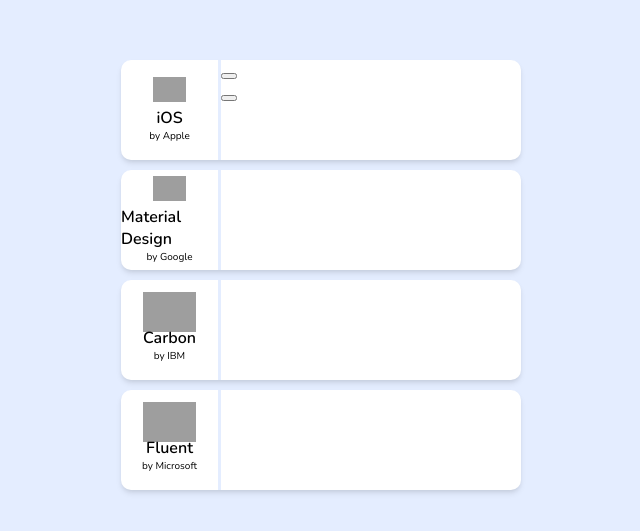
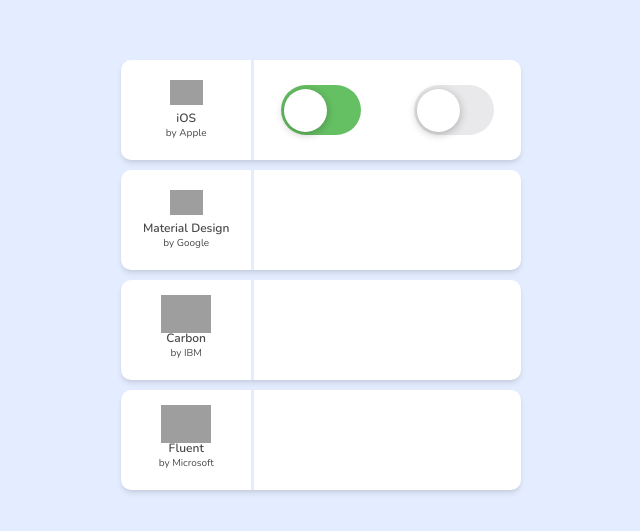
Before and after one commit to FabianXRL16/Toggle-Switch, a website: page index.html in a window 1280 px wide. Shown: the part 125-656 px from the top of the page, without its empty margins (319-959 px from the left). Drawn offline with nearby package versions, Linux system fonts and the light colour scheme; grey boxes are pictures that could not be loaded.

Commit message:
Style system of apple

```diff
--- a/style.css
+++ b/style.css
@@ -28,7 +28,7 @@
     border-radius: 10px;
     box-shadow: rgba(0, 0, 0, 0.1) 0px 4px 6px -1px, rgba(0, 0, 0, 0.06) 0px 2px 4px -1px;
     display: grid;
-    grid-template-columns: 1fr 3fr;
+    grid-template-columns: 1.5fr 3fr;
 }
 
 .snippet{
@@ -37,6 +37,7 @@
     flex-direction: column;
     align-items: center;
     justify-content: center;
+    color: rgb(73, 73, 73);
 }
 
 .logo{
@@ -51,14 +52,55 @@
     height: 25px;
 }
 .logoPlus{
-    height: 40px;
+    height: 38px;
     margin-top: -5px;
 }
 .name{
     font-weight: 600;
-    font-size: 16px;
+    font-size: 12px;
 }
 .company{
     font-weight: 200;
     font-size: 10px;
 }
+
+.content{
+    display: flex;
+    justify-content: space-around;
+    align-items: center;
+}
+
+/* Btn */
+.btn{
+    border-radius: 50%;
+    border: none;
+    outline: none;
+    cursor: pointer;
+    padding: 0;
+    margin: 0;
+}
+
+/* IOS */
+.containerSwitchIOS{
+    width: 80px;
+    height: 50px;
+    border-radius: 30px;
+    display: flex;
+    align-items: center;
+    padding: 0 3px;
+    box-sizing: border-box;
+}
+
+.switchOnIOS{
+    background-color: #65c063;
+}
+.switchOffIOS{
+    background-color: #e9e9eb;
+}
+
+.btnIOS{
+    height: 43px;
+    width: 43px;
+    background-color: #FFF;
+    box-shadow: rgba(27, 27, 27, 0.3) 0px 2px 8px 0px;
+}
```
